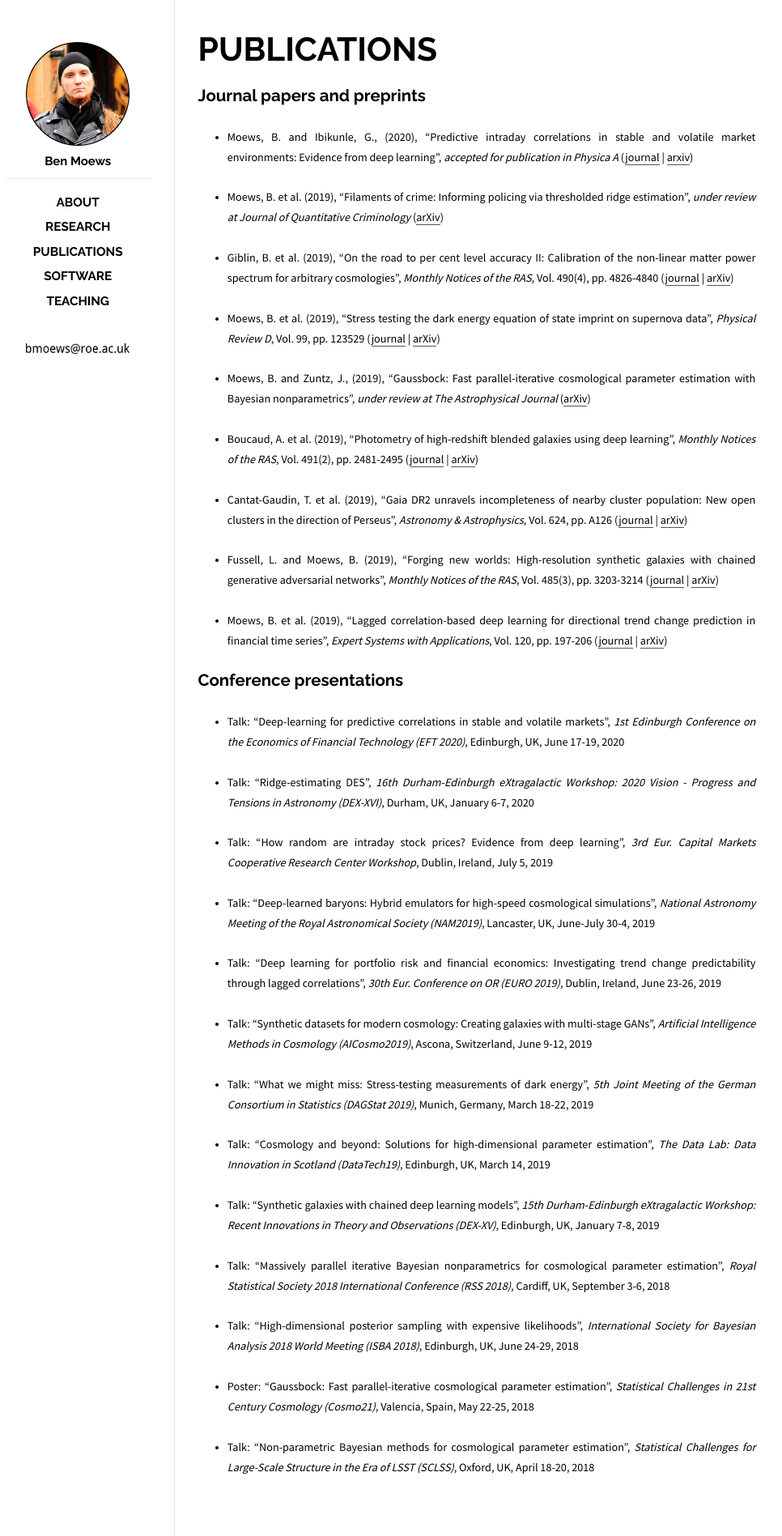
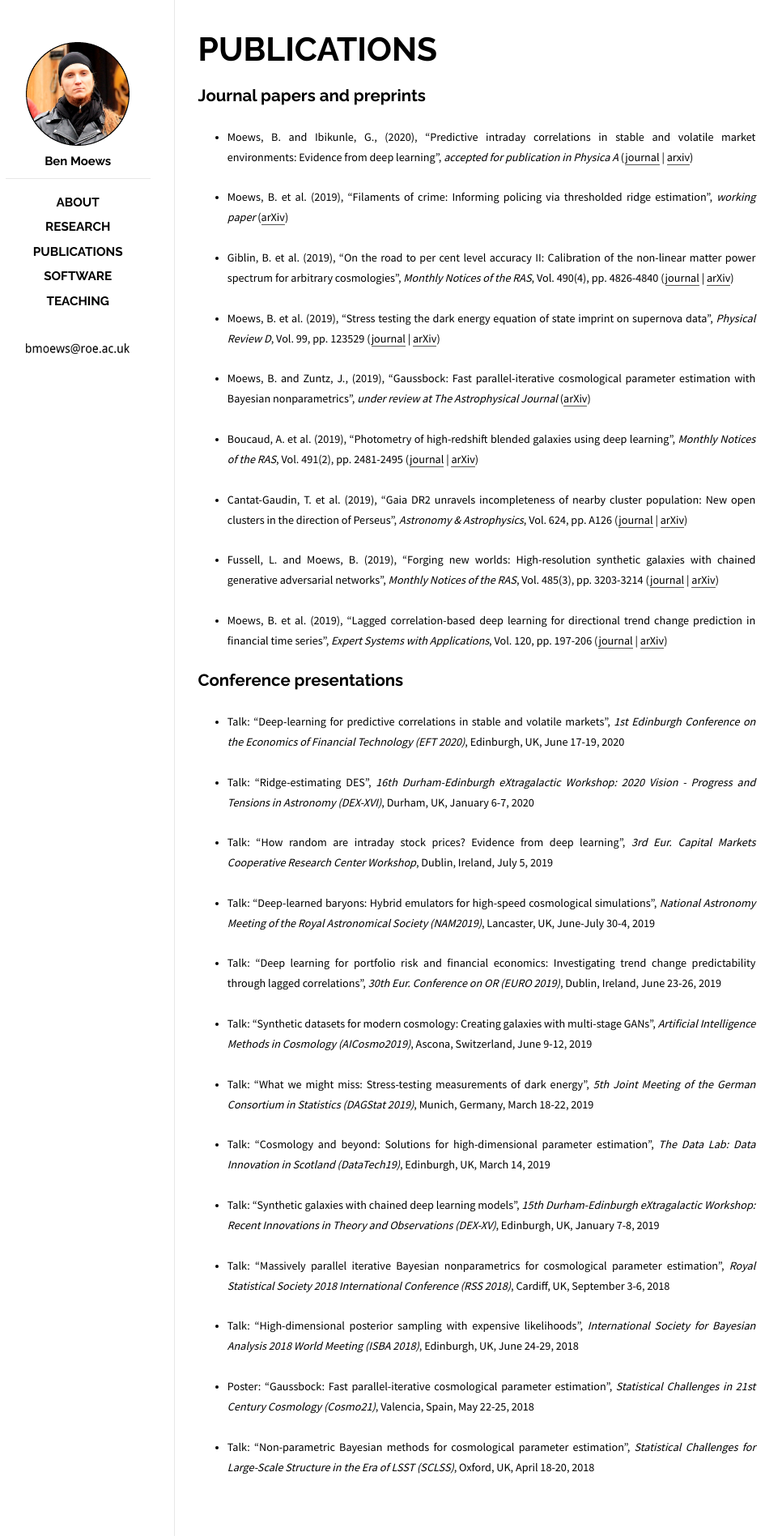
Before and after one commit to moews/moews.github.io, a Jekyll site: the page built from _posts/2017-03-25-publications.md, in a window 1280 px wide. Shown: the whole page at 81% size, without its empty margins (143-1109 px from the left). Built offline with Jekyll 4.4.1, drawn with Linux system fonts in a browser that asks for light colours.

Commit message:
Update 2017-03-25-publications.md

```diff
--- a/_posts/2017-03-25-publications.md
+++ b/_posts/2017-03-25-publications.md
@@ -10,7 +10,7 @@
 
 * <small>Moews, B. and Ibikunle, G., (2020), "Predictive intraday correlations in stable and volatile market environments: Evidence from deep learning", _accepted for publication in Physica A_ ([journal](https://doi.org/10.1016/j.physa.2020.124392) | [arxiv](https://arxiv.org/abs/2002.10385))</small>
 
-* <small>Moews, B. et al. (2019), "Filaments of crime: Informing policing via thresholded ridge estimation", _under review at Journal of Quantitative Criminology_ ([arXiv](https://arxiv.org/abs/1907.03206))</small>
+* <small>Moews, B. et al. (2019), "Filaments of crime: Informing policing via thresholded ridge estimation", _working paper_ ([arXiv](https://arxiv.org/abs/1907.03206))</small>
 
 * <small>Giblin, B. et al. (2019), "On the road to per cent level accuracy II: Calibration of the non-linear matter power spectrum for arbitrary cosmologies", _Monthly Notices of the RAS_, Vol. 490(4), pp. 4826-4840 ([journal](https://doi.org/10.1093/mnras/stz2659) | [arXiv](https://arxiv.org/abs/1906.02742))</small>
 
```
